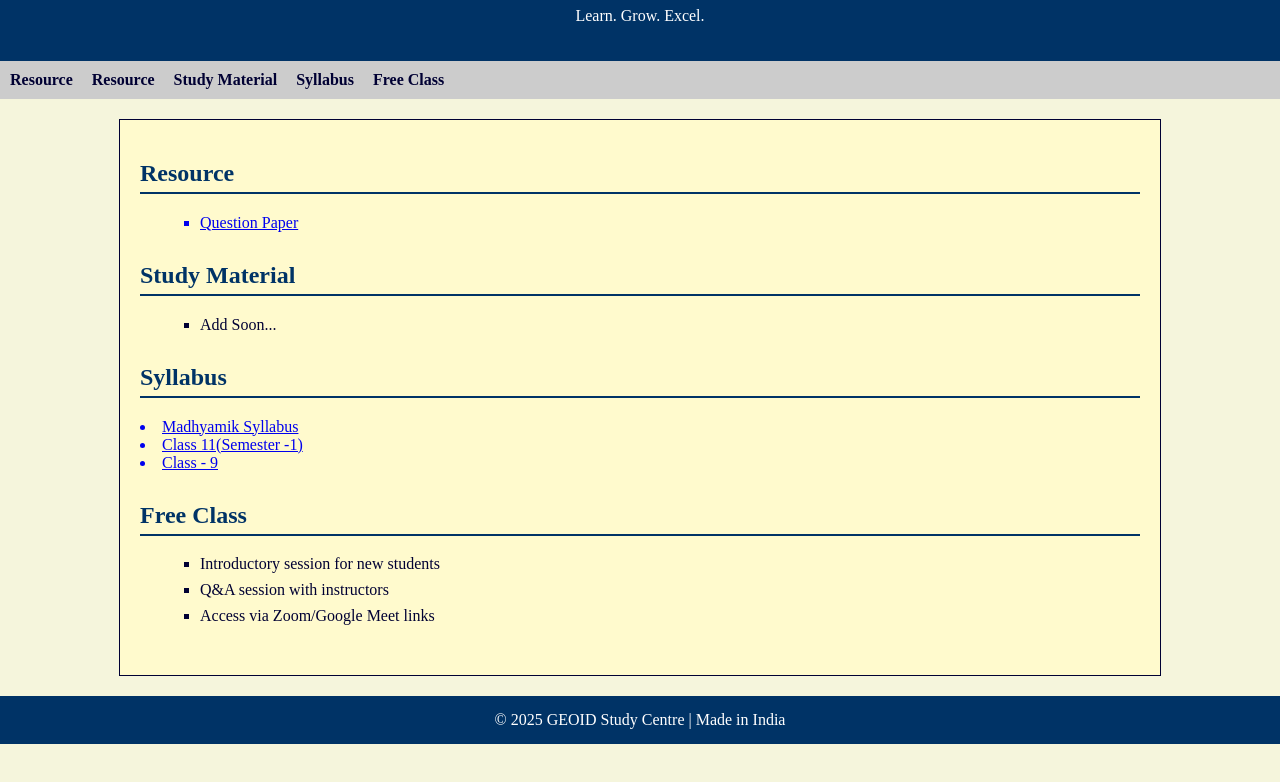
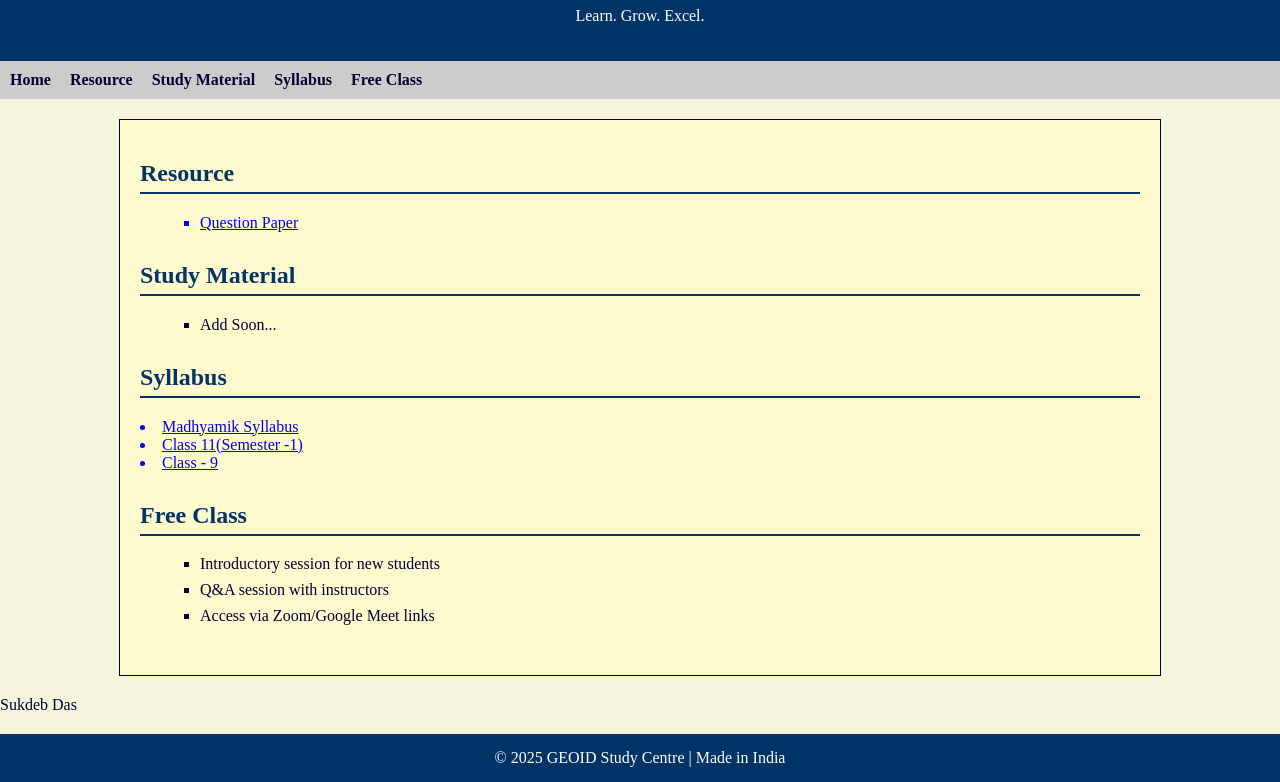
Before and after one commit to Subha418-ss/geoidstudycentre.com, a plain HTML site: page course.html in a window 1280 px wide. Shown: the part 93-875 px from the top of the page. Before the commit the page ends 837 px from the top, so only its background shows below. Drawn offline with Linux system fonts and the light colour scheme.

Commit message:
Fix navigation links and update footer content

```diff
--- a/course.html
+++ b/course.html
@@ -80,7 +80,7 @@
 </div>
 
 <div class="nav">
-  <a href="index.html">Resource</a>
+  <a href="index.html">Home</a>
   <a href="#resource">Resource</a>
   <a href="#study-material">Study Material</a>
   <a href="#syllabus">Syllabus</a>
@@ -124,7 +124,7 @@
   </div>
 
 </div>
-
+Sukdeb Das
 <div class="footer">
   &copy; 2025 GEOID Study Centre | Made in India
 </div>
```
